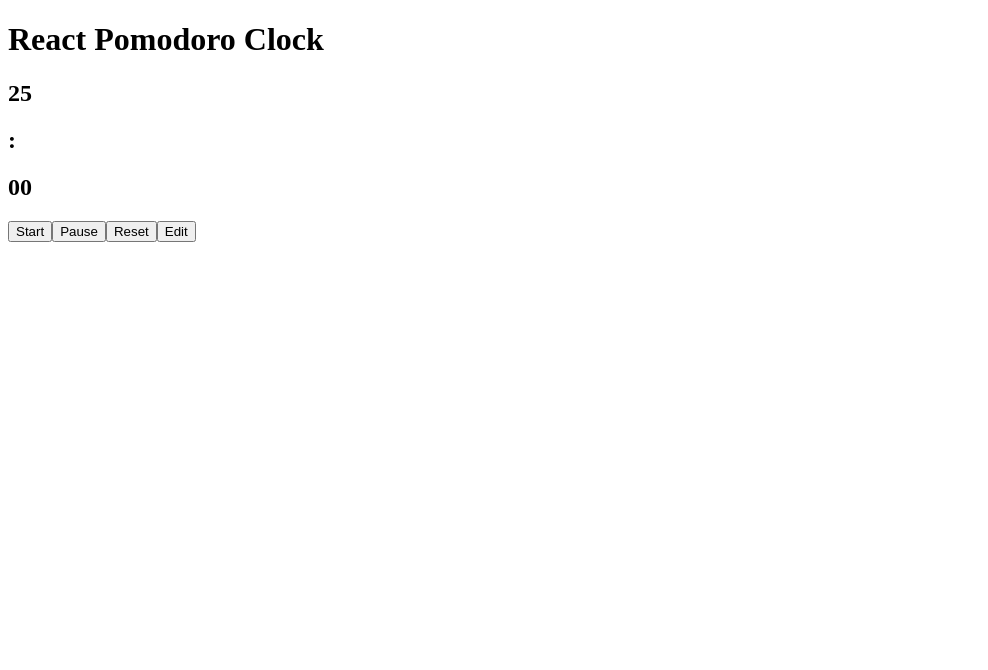
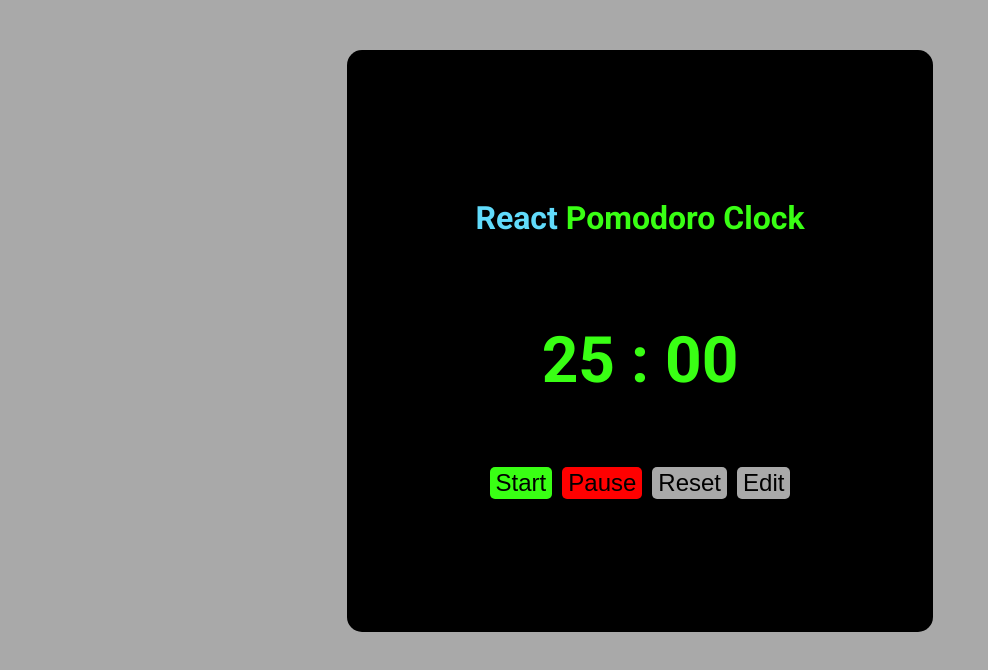
Before and after one commit to vikramsingh13/react-pomodoro-clock, a React (Create React App) app: page / in a window 1280 px wide. Shown: the top 670 px of the page, without its empty margins (0-988 px from the left). Built offline with nearby package versions, Linux system fonts and the light colour scheme.

Commit message:
styling done

```diff
--- /dev/null
+++ b/src/components/App.css
@@ -0,0 +1,84 @@
+/*
+color palette
+primary : #39FF14 //neon green
+secondary : #61DBFB // react blue / light blue
+tertiary :
+background: #a9a9a9 //dark gray
+
+start button : #39FF14
+pause button : red
+reset/edit button : #a9a9a9
+
+
+*/
+@import url('https://fonts.googleapis.com/css2?family=Roboto:ital,wght@0,400;0,700;1,300&display=swap');
+
+
+.app{
+	display: flex;
+	justify-content: center;
+	align-items: center;
+	flex-direction: column;
+	margin-top: 50px;
+
+	color: #39FF14;
+	font-family: 'Roboto', sans-serif;
+	font-weight:  400;
+}
+
+.app-wrapper{
+	display: flex;
+	justify-content: center;
+	align-items: center;
+	flex-direction: column;
+	padding: 10%;
+	background: #000000;
+	border-radius: 15px;
+}
+
+a, a:link, a:hover, a:visited, a:active{
+	color: #61DBFB;
+}
+
+#app-title{
+}
+
+#react-tag{
+	color: #61DBFB;
+}
+
+.timer{
+	font-size: 64px;
+	font-weight: 700;
+}
+
+.edit-timer{
+	color: #61DBFB;
+}
+
+input{
+	border: 2px solid #61DBFB;
+	border-radius: 5px;
+	width: 30px;
+}
+
+.settings>button{
+	margin: 5px;
+	line-height: 30px;
+	cursor: pointer;
+	border: none;
+	border-radius: 5px;
+	font-size: 24px;
+}
+
+#start-button{
+	background-color: #39FF14;
+}
+
+#pause-button{
+	background-color: red;
+}
+
+#reset-button, #edit-button{
+	background-color: #a9a9a9;
+}
--- a/src/components/App.js
+++ b/src/components/App.js
@@ -1,5 +1,6 @@
 import React, {Component} from 'react';
 import EditTimer from './EditTimer';
+import './App.css';
 
 class App extends Component{
   constructor(props){
@@ -84,12 +85,13 @@
   render(){
     return(
       <div className="app">
-        <h1>React Pomodoro Clock</h1>
+        <div className="app-wrapper">
+          <div id="app-title">
+            <h1><span id="react-tag">React</span> Pomodoro Clock</h1>
+          </div>
 
           <div className="timer">
-          <h2>{this.state.minutes} </h2>
-          <h2>:</h2>
-          <h2>{this.state.seconds} </h2>
+            <p>{this.state.minutes} : {this.state.seconds}</p>
           </div>
 
           <EditTimer
@@ -103,10 +105,11 @@
           />
 
           <div className="settings">
-          <button onClick={this.pressedStart}>Start</button>
-          <button onClick={this.pressedPause}>Pause</button>
-          <button onClick={this.pressedReset}>Reset</button>
-          <button onClick={this.pressedEdit}>Edit</button>
+            <button id="start-button" onClick={this.pressedStart}>Start</button>
+            <button id="pause-button" onClick={this.pressedPause}>Pause</button>
+            <button id="reset-button" onClick={this.pressedReset}>Reset</button>
+            <button id="edit-button" onClick={this.pressedEdit}>Edit</button>
+          </div>
         </div>
 
       </div>
--- a/src/components/EditTimer.css
+++ b/src/components/EditTimer.css
@@ -1,3 +1,7 @@
+.edit-timer{
+
+}
+
 .edit{
 	display: block;
 }
@@ -5,3 +9,15 @@
 .no-edit{
 	display: none;
 }
+
+.edit-timer-form{
+	display: flex;
+	justify-content: center;
+	align-items: center;
+	flex-direction: column;
+}
+
+.edit-timer-form>div{
+	margin: 10px;
+	font-size: 24px;
+}
--- a/src/components/EditTimer.js
+++ b/src/components/EditTimer.js
@@ -26,15 +26,19 @@
 				className="edit-timer-form"
 				onKeyPress={this.onKeyPressed}
 				>
+					<div className="edit-timer-form-minutes">
 						<label name="minutes">Minutes:</label>
 						<input type="text"
 						value={this.props.minutes}
 						onChange={e => this.props.editMinutes(e.target.value)}/>
+					</div>
 
+					<div className="edit-timer-form-seconds">
 						<label name="seconds">Seconds:</label>
 						<input type="text"
 						value={this.props.seconds}
 						onChange={e => this.props.editSeconds(e.target.value)}/>
+					</div>
 				</form>
 			</div>
 		);
--- /dev/null
+++ b/src/index.css
@@ -0,0 +1,6 @@
+body, html{
+	margin: 0;
+	padding: 0;
+	text-decoration: none;
+	background-color: #a9a9a9;
+}
--- a/src/index.js
+++ b/src/index.js
@@ -1,6 +1,7 @@
 import React from 'react';
 import ReactDOM from 'react-dom';
 import App from './components/App';
+import './index.css';
 
 ReactDOM.render(
     <App />,
```
Lines whose indentation alone changed are shown as unchanged.
